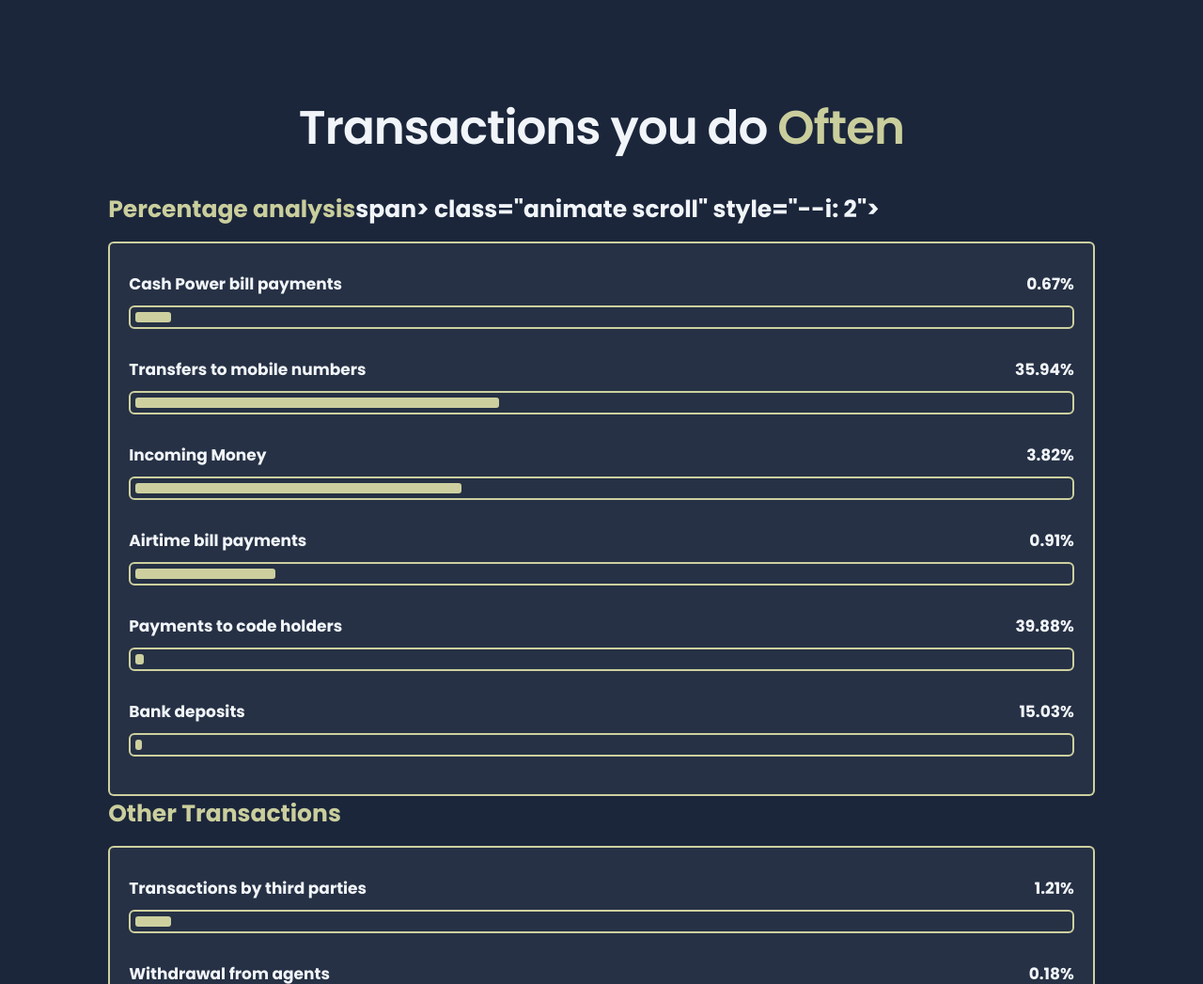
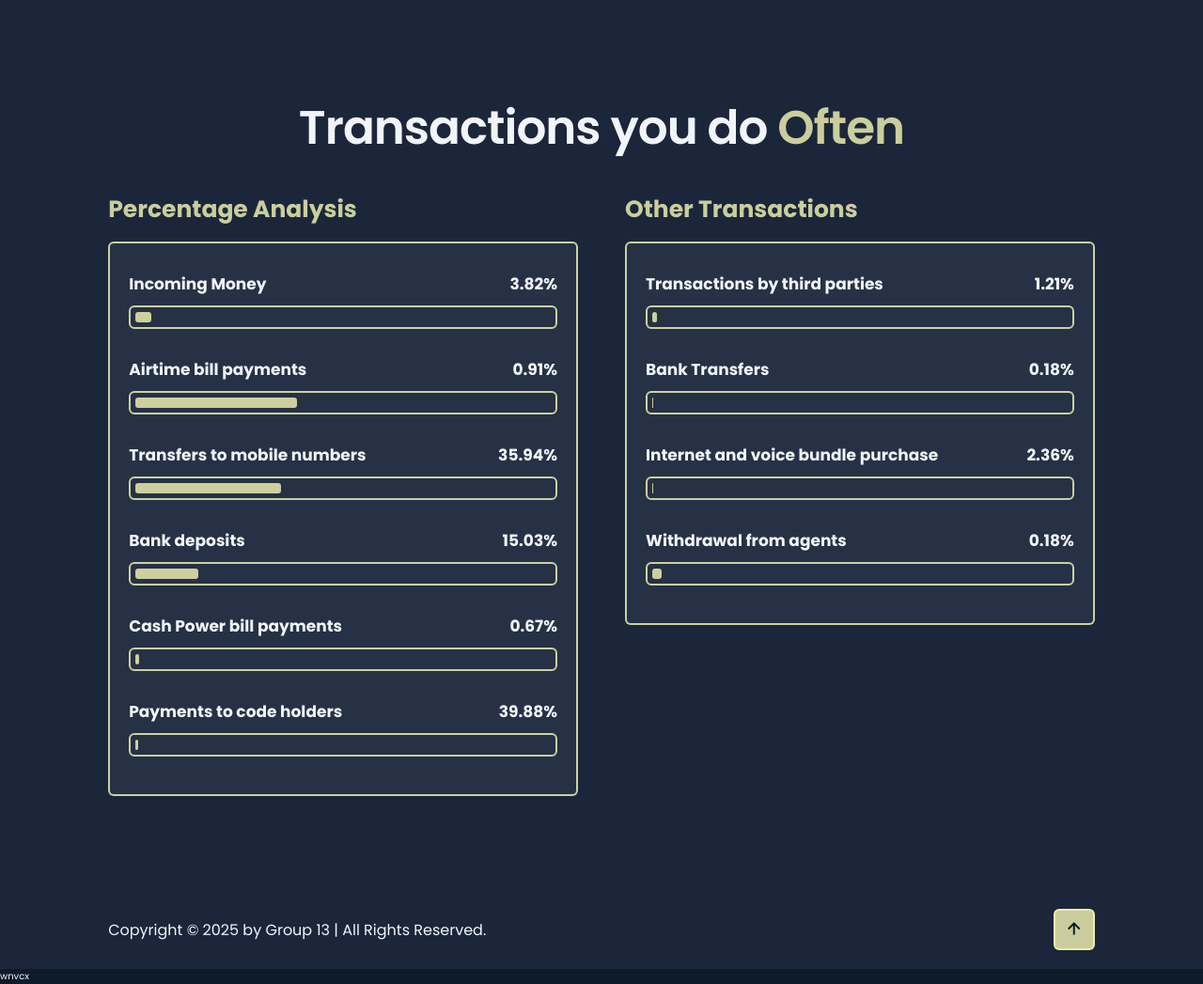
Before and after one commit to Fejiroobiku/MoMo-, a Django app: page /momo/ in a window 1280 px wide. Shown: the part 4164-5211 px from the top of the page at 94% size. Run offline with Django 5.2, Linux system fonts and the light colour scheme; data comes from the database, SQL or seed files in the repository; parts of the project's set-up code (start-up, migrations or seed data) failed here and were passed over.

Commit message:
Update on  index.html

```diff
--- a/MOMO_DASHBOARD/momo/templates/momo/index.html
+++ b/MOMO_DASHBOARD/momo/templates/momo/index.html
@@ -256,26 +256,22 @@ Think of me as your personal finance sidekick, always ready to help you track, s
     <!-- charts section design -->
 <section class="charts" id="percentage_charts">
   <h2 class="heading">
-         Transactions you do<span> Often</span
-        ><span class="animate scroll" style="--i: 1"></span>
+    Transactions you do<span> Often</span>
+    <span class="animate scroll" style="--i: 1"></span>
   </h2>
+
   <div class="charts-row">
+    <!-- First column -->
     <div class="charts-column">
       <h3 class="title">
-            <span>Percentage analysis</span>span> class="animate scroll" style="--i: 2"></span>
+        <span>Percentage Analysis</span>
+        <span class="animate scroll" style="--i: 2"></span>
       </h3>
+
       <div class="charts-box">
         <div class="charts-content">
-    <div class="progress">
-      <h3>Cash Power bill payments <span>{{ cash_power_percentage|floatformat:2 }}%</span></h3>
-      <div class="bar"><span></span></div>
-    </div>
 
-    <div class="progress">
-      <h3>Transfers to mobile numbers <span>{{ momo_transfers_percentage|floatformat:2 }}%</span></h3>
-      <div class="bar"><span></span></div>
-    </div>
-
+          <!-- REORDERED ITEMS BELOW -->
           <div class="progress">
             <h3>Incoming Money <span>{{ money_received_percentage|floatformat:2 }}%</span></h3>
             <div class="bar"><span></span></div>
@@ -287,7 +283,7 @@ Think of me as your personal finance sidekick, always ready to help you track, s
           </div>
 
           <div class="progress">
-      <h3>Payments to code holders <span>{{ payments_code_percentage|floatformat:2 }}%</span></h3>
+            <h3>Transfers to mobile numbers <span>{{ momo_transfers_percentage|floatformat:2 }}%</span></h3>
             <div class="bar"><span></span></div>
           </div>
 
@@ -295,27 +291,34 @@ Think of me as your personal finance sidekick, always ready to help you track, s
             <h3>Bank deposits <span>{{ bank_deposits_percentage|floatformat:2 }}%</span></h3>
             <div class="bar"><span></span></div>
           </div>
+
+          <div class="progress">
+            <h3>Cash Power bill payments <span>{{ cash_power_percentage|floatformat:2 }}%</span></h3>
+            <div class="bar"><span></span></div>
+          </div>
+
+          <div class="progress">
+            <h3>Payments to code holders <span>{{ payments_code_percentage|floatformat:2 }}%</span></h3>
+            <div class="bar"><span></span></div>
+          </div>
         </div>
         <span class="animate scroll" style="--i: 3"></span>
       </div>
+    </div>
 
+    <!-- Second column -->
     <div class="charts-column">
       <h3 class="title">
-            <span>Other Transactions<span
-              class="animate scroll"
-              style="--i: 5"
-            ></span>
+        <span>Other Transactions</span>
+        <span class="animate scroll" style="--i: 5"></span>
       </h3>
 
       <div class="charts-box">
         <div class="charts-content">
+
+          <!-- REORDERED ITEMS BELOW -->
           <div class="progress">
             <h3>Transactions by third parties <span>{{ third_party_percentage|floatformat:2 }}%</span></h3>
-                <div class="bar"><span></span></div>
-              </div>
-
-              <div class="progress">
-                <h3>Withdrawal from agents <span>{{ withdrawals_percentage|floatformat:2 }}%</span></h3>
             <div class="bar"><span></span></div>
           </div>
 
@@ -329,12 +332,17 @@ Think of me as your personal finance sidekick, always ready to help you track, s
             <div class="bar"><span></span></div>
           </div>
 
+          <div class="progress">
+            <h3>Withdrawal from agents <span>{{ withdrawals_percentage|floatformat:2 }}%</span></h3>
+            <div class="bar"><span></span></div>
+          </div>
         </div>
         <span class="animate scroll" style="--i: 6"></span>
       </div>
     </div>
   </div>
 </section>
+
 
     <!-- footer design -->
     <footer class="footer">
```
Lines whose indentation alone changed are shown as unchanged.
